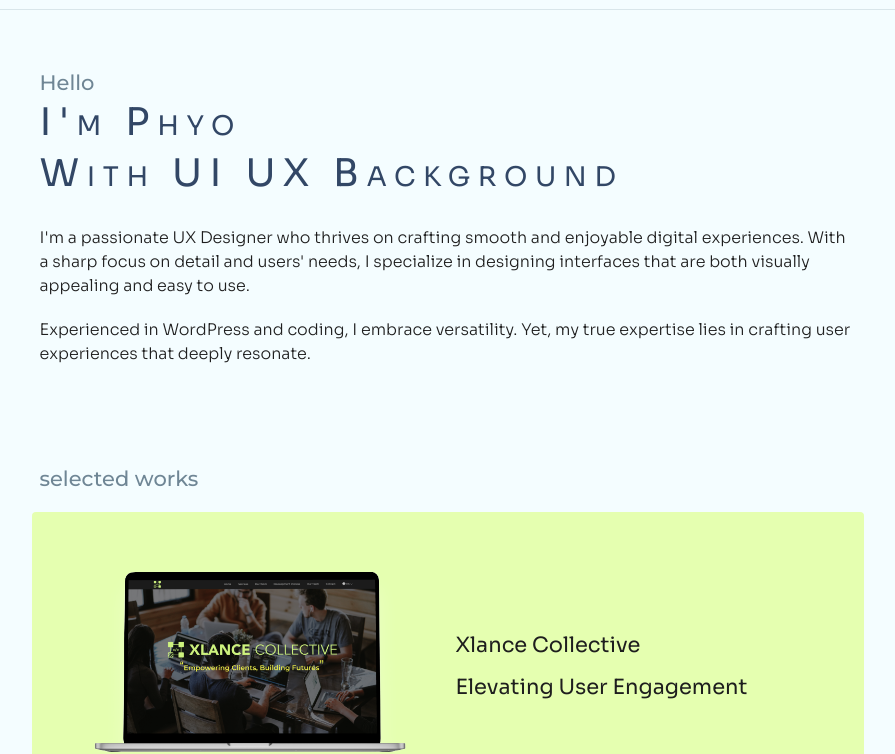
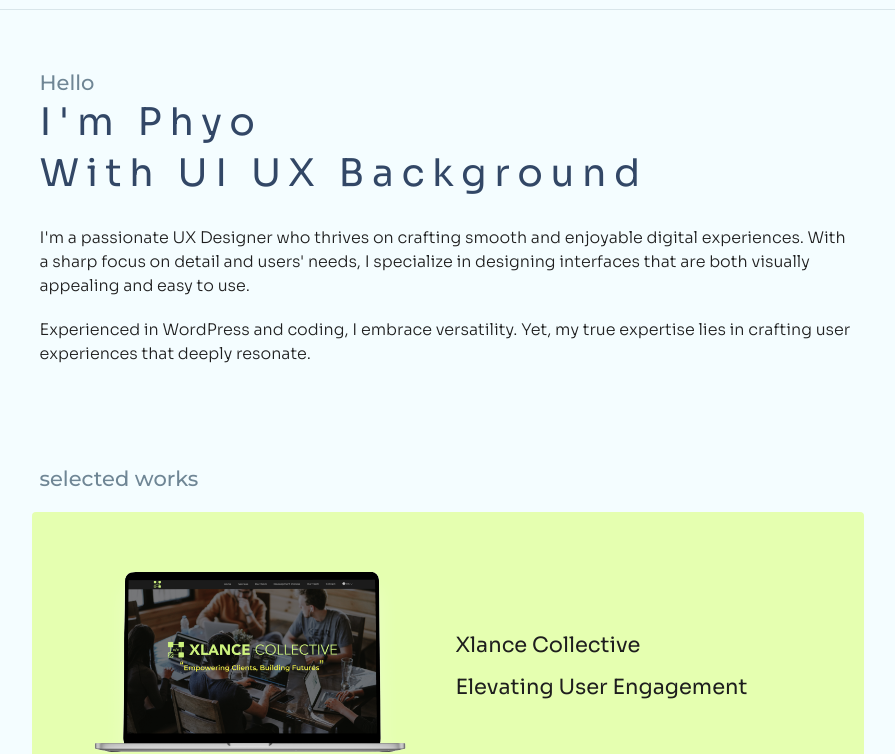
Before and after one commit to PhyoThantKhaing/portfolio, a plain HTML site: page index.html in a window 1280 px wide. Shown: the part 70-824 px from the top of the page, without its empty margins (192-1087 px from the left). Drawn offline with nearby package versions, Linux system fonts and the light colour scheme; files that its build step writes are made by us from their sources.

Commit message:
Update _intro.scss
Commented out the font-variant

```diff
--- a/css/scss/_intro.scss
+++ b/css/scss/_intro.scss
@@ -9,7 +9,7 @@
 .nameAndJob {
     margin-top: 0.5rem;
     color: $primary-color;
-    font-variant: small-caps;
+    // font-variant: small-caps;
     letter-spacing: 0.76rem;
     font-weight: 400;
 }
```
